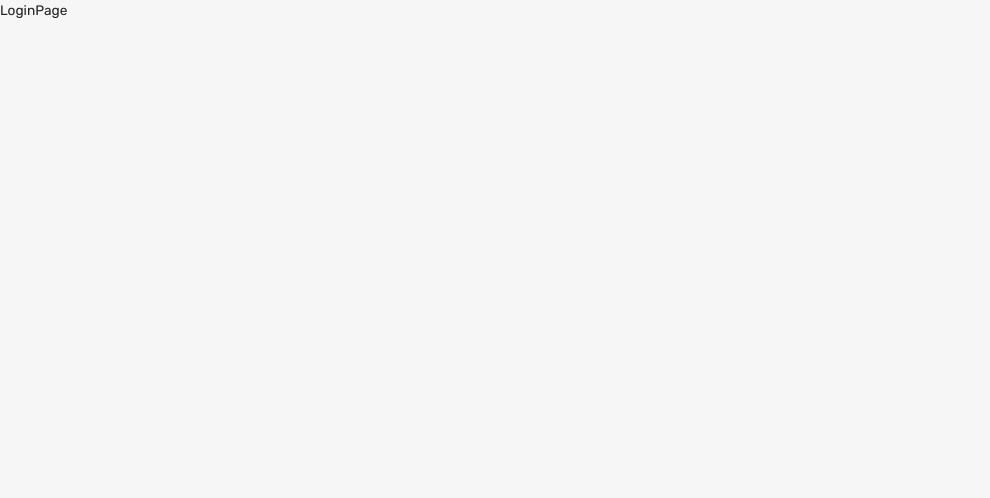
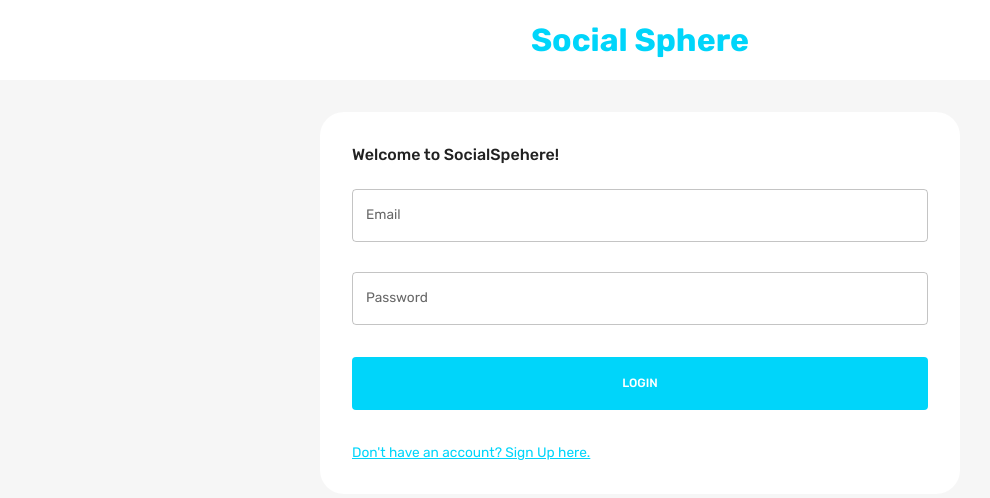
Before and after one commit to ireckless03/SocialSphere, a React (Create React App) app in the folder client/: page / in a window 1280 px wide. Shown: the top 498 px of the page, without its empty margins (0-990 px from the left). Built offline with nearby package versions, Linux system fonts and the light colour scheme.

Commit message:
Added login page and form for login

```diff
--- a/client/src/scenes/homePage/index.jsx
+++ b/client/src/scenes/homePage/index.jsx
@@ -1,5 +1,10 @@
+import { Box } from "@mui/material";
+import Navbar from "scenes/navbar";
+
 const HomePage = () => {
-  return <div>homepage</div>;
+  return <Box>
+    <Navbar/>
+      </Box>;
 };
 
 export default HomePage;
--- /dev/null
+++ b/client/src/scenes/loginPage/Form.jsx
@@ -0,0 +1,275 @@
+import { useState } from "react";
+import {
+  Box,
+  Button,
+  TextField,
+  useMediaQuery,
+  Typography,
+  useTheme,
+} from "@mui/material";
+import EditOutlinedIcon from "@mui/icons-material/EditOutlined";
+import { Formik } from "formik";
+import * as yup from "yup";
+import { useNavigate } from "react-router-dom";
+import { useDispatch } from "react-redux";
+import { setLogin } from "state";
+import Dropzone from "react-dropzone";
+import FlexBetween from "components/FlexBetween";
+
+const registerSchema = yup.object().shape({
+  firstName: yup.string().required("required"),
+  lastName: yup.string().required("required"),
+  email: yup.string().email("invalid email").required("required"),
+  password: yup.string().required("required"),
+  location: yup.string().required("required"),
+  occupation: yup.string().required("required"),
+  picture: yup.string().required("required"),
+});
+
+const loginSchema = yup.object().shape({
+  email: yup.string().email("invalid email").required("required"),
+  password: yup.string().required("required"),
+});
+
+const initialValuesRegister = {
+  firstName: "",
+  lastName: "",
+  email: "",
+  password: "",
+  location: "",
+  occupation: "",
+  picture: "",
+};
+
+const initialValuesLogin = {
+  email: "",
+  password: "",
+};
+
+const Form = () => {
+  const [pageType, setPageType] = useState("login");
+  const { palette } = useTheme();
+  const dispatch = useDispatch();
+  const navigate = useNavigate();
+  const isNonMobile = useMediaQuery("(min-width:600px)");
+  const isLogin = pageType === "login";
+  const isRegister = pageType === "register";
+
+  const register = async (values, onSubmitProps) => {
+    // this allows us to send form info with image
+    const formData = new FormData();
+    for (let value in values) {
+      formData.append(value, values[value]);
+    }
+    formData.append("picturePath", values.picture.name);
+
+    const savedUserResponse = await fetch(
+      "http://localhost:3001/auth/register",
+      {
+        method: "POST",
+        body: formData,
+      }
+    );
+    const savedUser = await savedUserResponse.json();
+    onSubmitProps.resetForm();
+
+    if (savedUser) {
+      setPageType("login");
+    }
+  };
+
+  const login = async (values, onSubmitProps) => {
+    const loggedInResponse = await fetch("http://localhost:3001/auth/login", {
+      method: "POST",
+      headers: { "Content-Type": "application/json" },
+      body: JSON.stringify(values),
+    });
+    const loggedIn = await loggedInResponse.json();
+    onSubmitProps.resetForm();
+    if (loggedIn) {
+      dispatch(
+        setLogin({
+          user: loggedIn.user,
+          token: loggedIn.token,
+        })
+      );
+      navigate("/home");
+    }
+  };
+
+  const handleFormSubmit = async (values, onSubmitProps) => {
+    if (isLogin) await login(values, onSubmitProps);
+    if (isRegister) await register(values, onSubmitProps);
+  };
+
+  return (
+    <Formik
+      onSubmit={handleFormSubmit}
+      initialValues={isLogin ? initialValuesLogin : initialValuesRegister}
+      validationSchema={isLogin ? loginSchema : registerSchema}
+    >
+      {({
+        values,
+        errors,
+        touched,
+        handleBlur,
+        handleChange,
+        handleSubmit,
+        setFieldValue,
+        resetForm,
+      }) => (
+        <form onSubmit={handleSubmit}>
+          <Box
+            display="grid"
+            gap="30px"
+            gridTemplateColumns="repeat(4, minmax(0, 1fr))"
+            sx={{
+              "& > div": { gridColumn: isNonMobile ? undefined : "span 4" },
+            }}
+          >
+            {isRegister && (
+              <>
+                <TextField
+                  label="First Name"
+                  onBlur={handleBlur}
+                  onChange={handleChange}
+                  value={values.firstName}
+                  name="firstName"
+                  error={
+                    Boolean(touched.firstName) && Boolean(errors.firstName)
+                  }
+                  helperText={touched.firstName && errors.firstName}
+                  sx={{ gridColumn: "span 2" }}
+                />
+                <TextField
+                  label="Last Name"
+                  onBlur={handleBlur}
+                  onChange={handleChange}
+                  value={values.lastName}
+                  name="lastName"
+                  error={Boolean(touched.lastName) && Boolean(errors.lastName)}
+                  helperText={touched.lastName && errors.lastName}
+                  sx={{ gridColumn: "span 2" }}
+                />
+                <TextField
+                  label="Location"
+                  onBlur={handleBlur}
+                  onChange={handleChange}
+                  value={values.location}
+                  name="location"
+                  error={Boolean(touched.location) && Boolean(errors.location)}
+                  helperText={touched.location && errors.location}
+                  sx={{ gridColumn: "span 4" }}
+                />
+                <TextField
+                  label="Occupation"
+                  onBlur={handleBlur}
+                  onChange={handleChange}
+                  value={values.occupation}
+                  name="occupation"
+                  error={
+                    Boolean(touched.occupation) && Boolean(errors.occupation)
+                  }
+                  helperText={touched.occupation && errors.occupation}
+                  sx={{ gridColumn: "span 4" }}
+                />
+                <Box
+                  gridColumn="span 4"
+                  border={`1px solid ${palette.neutral.medium}`}
+                  borderRadius="5px"
+                  p="1rem"
+                >
+                  <Dropzone
+                    acceptedFiles=".jpg,.jpeg,.png"
+                    multiple={false}
+                    onDrop={(acceptedFiles) =>
+                      setFieldValue("picture", acceptedFiles[0])
+                    }
+                  >
+                    {({ getRootProps, getInputProps }) => (
+                      <Box
+                        {...getRootProps()}
+                        border={`2px dashed ${palette.primary.main}`}
+                        p="1rem"
+                        sx={{ "&:hover": { cursor: "pointer" } }}
+                      >
+                        <input {...getInputProps()} />
+                        {!values.picture ? (
+                          <p>Add Picture Here</p>
+                        ) : (
+                          <FlexBetween>
+                            <Typography>{values.picture.name}</Typography>
+                            <EditOutlinedIcon />
+                          </FlexBetween>
+                        )}
+                      </Box>
+                    )}
+                  </Dropzone>
+                </Box>
+              </>
+            )}
+
+            <TextField
+              label="Email"
+              onBlur={handleBlur}
+              onChange={handleChange}
+              value={values.email}
+              name="email"
+              error={Boolean(touched.email) && Boolean(errors.email)}
+              helperText={touched.email && errors.email}
+              sx={{ gridColumn: "span 4" }}
+            />
+            <TextField
+              label="Password"
+              type="password"
+              onBlur={handleBlur}
+              onChange={handleChange}
+              value={values.password}
+              name="password"
+              error={Boolean(touched.password) && Boolean(errors.password)}
+              helperText={touched.password && errors.password}
+              sx={{ gridColumn: "span 4" }}
+            />
+          </Box>
+
+          {/* BUTTONS */}
+          <Box>
+            <Button
+              fullWidth
+              type="submit"
+              sx={{
+                m: "2rem 0",
+                p: "1rem",
+                backgroundColor: palette.primary.main,
+                color: palette.background.alt,
+                "&:hover": { color: palette.primary.main },
+              }}
+            >
+              {isLogin ? "LOGIN" : "REGISTER"}
+            </Button>
+            <Typography
+              onClick={() => {
+                setPageType(isLogin ? "register" : "login");
+                resetForm();
+              }}
+              sx={{
+                textDecoration: "underline",
+                color: palette.primary.main,
+                "&:hover": {
+                  cursor: "pointer",
+                  color: palette.primary.light,
+                },
+              }}
+            >
+              {isLogin
+                ? "Don't have an account? Sign Up here."
+                : "Already have an account? Login here."}
+            </Typography>
+          </Box>
+        </form>
+      )}
+    </Formik>
+  );
+};
+
+export default Form;
--- a/client/src/scenes/loginPage/index.jsx
+++ b/client/src/scenes/loginPage/index.jsx
@@ -1,5 +1,45 @@
+import { Box, Typography, useTheme, useMediaQuery } from "@mui/material";
+import Form from "./Form";
+
+// LoginPage component representing the login page of the application
 const LoginPage = () => {
-  return <div>LoginPage</div>;
+  // Accessing the MUI theme and media query hook for screen size
+  const theme = useTheme();
+  const isNonMobileScreens = useMediaQuery("(min-width: 1000px)");
+
+  return (
+    // Container for the entire login page
+    <Box>
+      {/* Header section with the application name */}
+      <Box
+        width="100%"
+        backgroundColor={theme.palette.background.alt}
+        p="1rem 6%"
+        textAlign="center"
+      >
+        <Typography fontWeight="bold" fontSize="32px" color="primary">
+          Social Sphere
+        </Typography>
+      </Box>
+
+      {/* Main content section for the login form */}
+      <Box
+        width={isNonMobileScreens ? "50%" : "93%"}
+        p="2rem"
+        m="2rem auto"
+        borderRadius="1.5rem"
+        backgroundColor={theme.palette.background.alt}
+      >
+        {/* Title and description */}
+        <Typography fontWeight="500" variant="h5" sx={{ mb: "1.5rem" }}>
+          Welcome to SocialSpehere!
+        </Typography>
+
+        {/* Render the login form component */}
+        <Form />
+      </Box>
+    </Box>
+  );
 };
 
 export default LoginPage;
--- a/client/src/scenes/navbar/index.jsx
+++ b/client/src/scenes/navbar/index.jsx
@@ -52,7 +52,7 @@ const Navbar = () => {
     <FlexBetween padding="1rem 6%" backgroundColor={alt}>
       {/* Left section of the Navbar */}
       <FlexBetween gap="1.75rem">
-        {/* Sociopedia logo with navigation link */}
+        {/* SocialSphere logo with navigation link */}
         <Typography
           fontWeight="bold"
           fontSize="clamp(1rem, 2rem, 2.25rem)"
@@ -65,7 +65,7 @@ const Navbar = () => {
             },
           }}
         >
-          Sociopedia
+          SocialSphere
         </Typography>
 
         {/* Search bar for non-mobile screens */}
```
